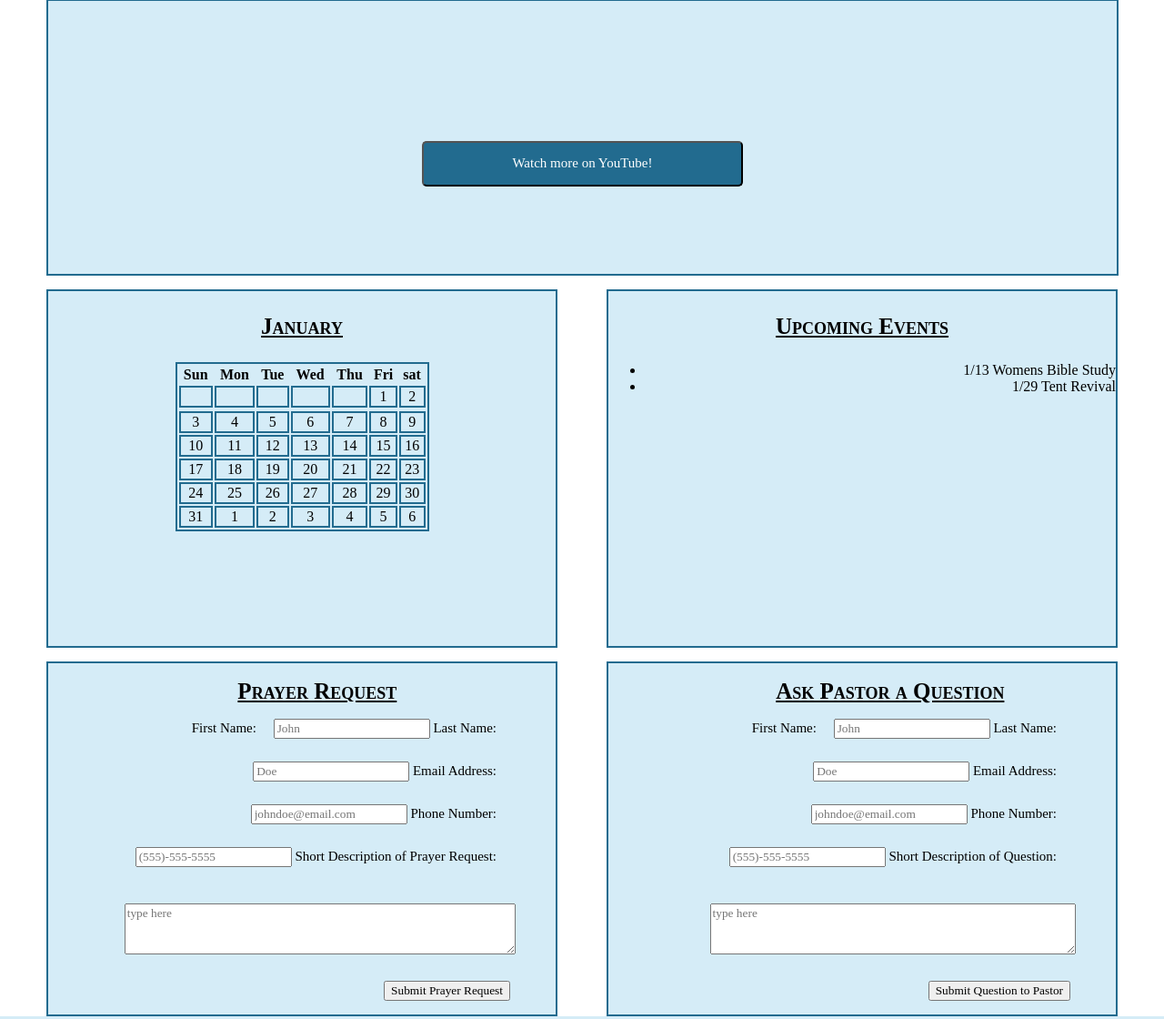
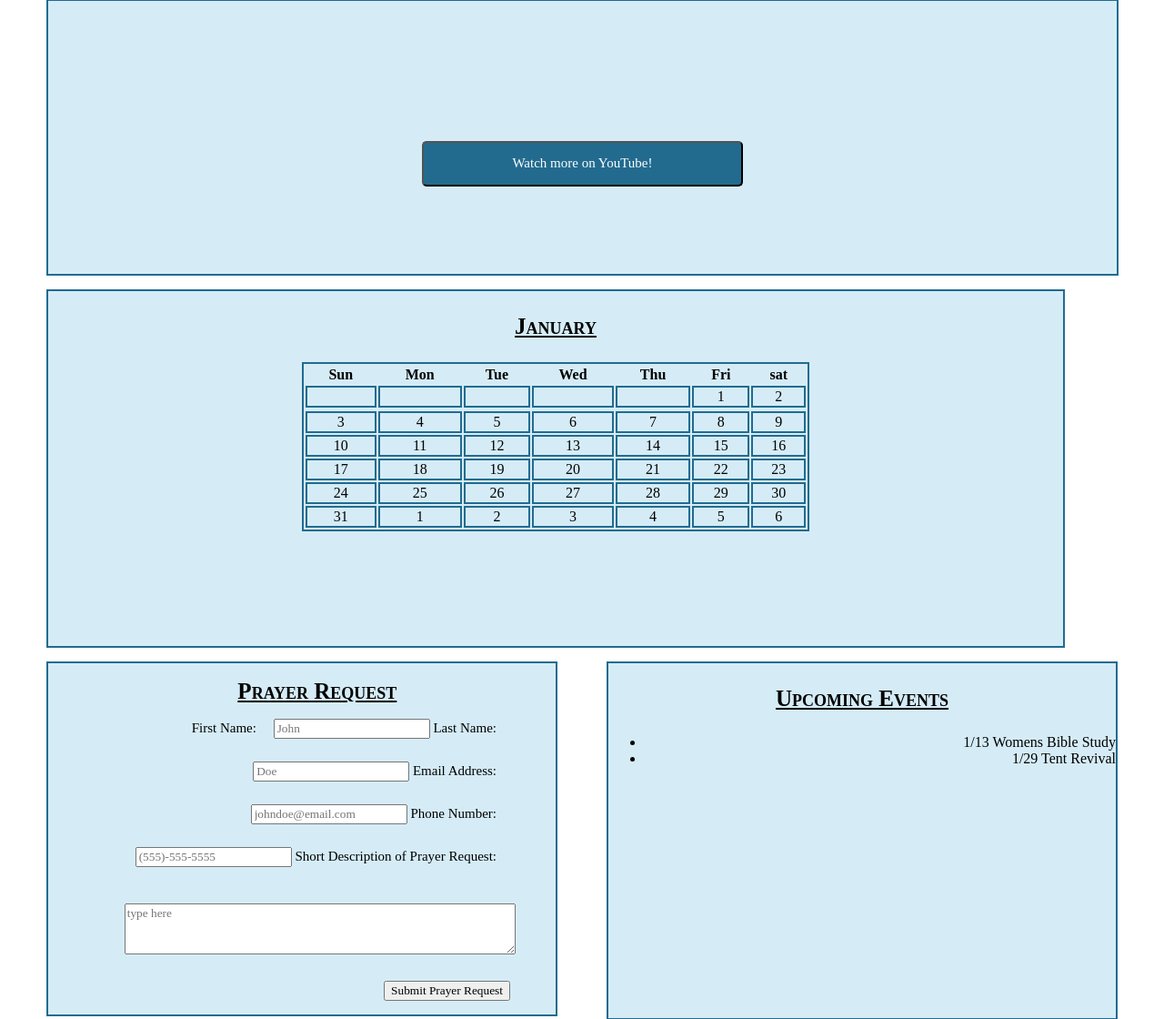
Before and after one commit to EmmaleighStone/HarvestChurchWebsite, a PHP site: page /index.php in a window 1280 px wide. Shown: the part 348-1468 px from the top of the page at 91% size. Run offline with PHP 8.4, Linux system fonts and the light colour scheme.

Commit message:
Update style.css

```diff
--- a/style.css
+++ b/style.css
@@ -145,7 +145,7 @@ h2
 
 .calendar
 {
-    width: 45%;
+    width: 90%;
     float: left;
     height: 375px;
     border: #226b8f 2px solid;
@@ -334,3 +334,9 @@ footer a:hover
     color: #d5ecf7;
     transition: 0.5s;
 }
+.desc
+{
+    width: 90%;
+    text-align: center;
+    margin-left: 2.5%;
+}
```
